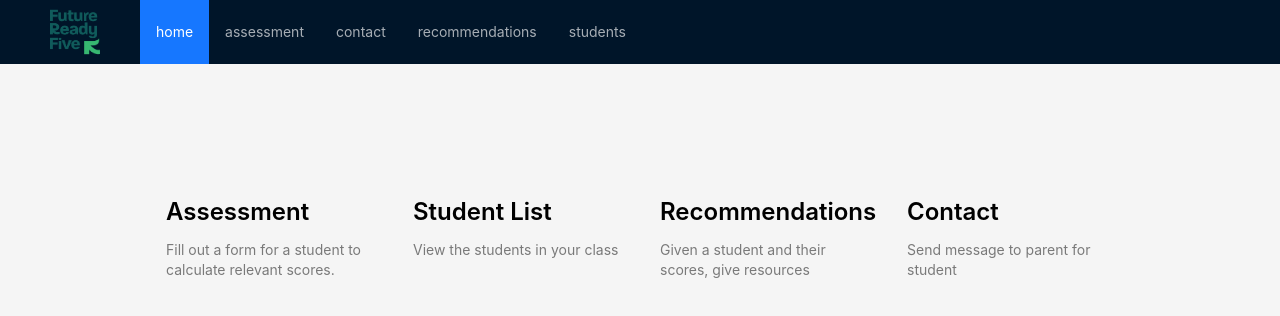
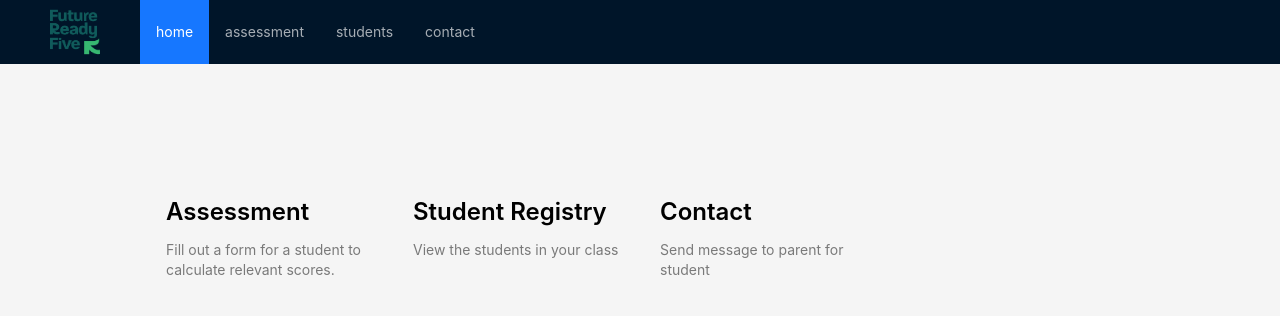
Before and after one commit to cfgcolumbus23/Team-11, a Next.js app in the folder client/: page / in a window 1280 px wide. Shown: the top 316 px of the page. Built offline with nearby package versions, Linux system fonts and the light colour scheme.

Commit message:
small fix: cleaning up homepage

```diff
--- a/client/app/layout.js
+++ b/client/app/layout.js
@@ -13,7 +13,7 @@ import { Menu } from 'antd';
 import Link from 'next/link';
 import Image from 'next/image';
 const inter = Inter({ subsets: ['latin'] })
-const links = ["home", "assessment", "contact", "recommendations", "students"];
+const links = ["home", "assessment", "students", "contact"];
 const items = links.map((val, i) => ({
   "key": i + 1,
   "label": <Link href={val === "home" ? "/" : `/${val}`}>{val}</Link>
--- a/client/app/page.js
+++ b/client/app/page.js
@@ -23,23 +23,10 @@ export default function Home() {
           rel="noopener noreferrer"
         >
           <h2 className={`mb-3 text-2xl font-semibold`}>
-            Student List{' '}
+            Student Registry{' '}
           </h2>
           <p className={`m-0 max-w-[30ch] text-sm opacity-50`}>
             View the students in your class
-          </p>
-        </Link>
-
-        <Link
-          href="recommendations"
-          className="text-black group rounded-lg border border-transparent px-5 py-4 transition-colors hover:border-gray-300 hover:bg-gray-100"
-          rel="noopener noreferrer"
-        >
-          <h2 className={`mb-3 text-2xl font-semibold`}>
-            Recommendations{' '}
-          </h2>
-          <p className={`m-0 max-w-[30ch] text-sm opacity-50`}>
-            Given a student and their scores, give resources
           </p>
         </Link>
 
```
